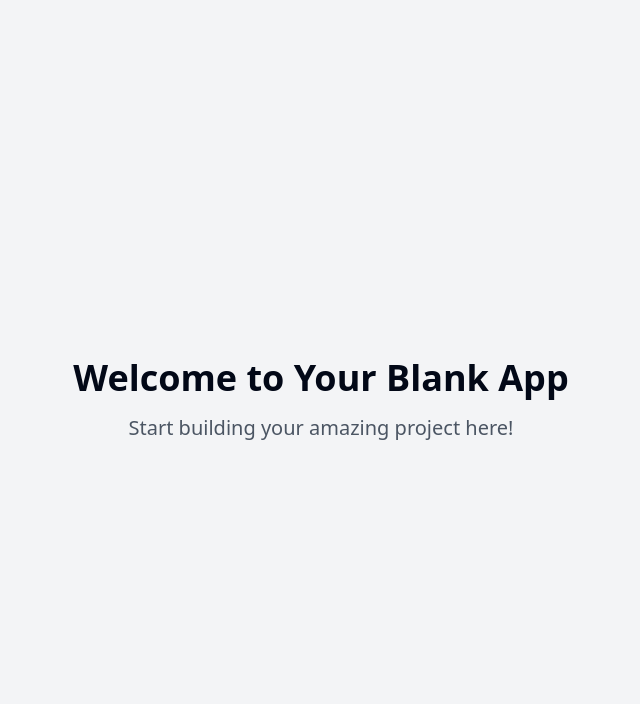
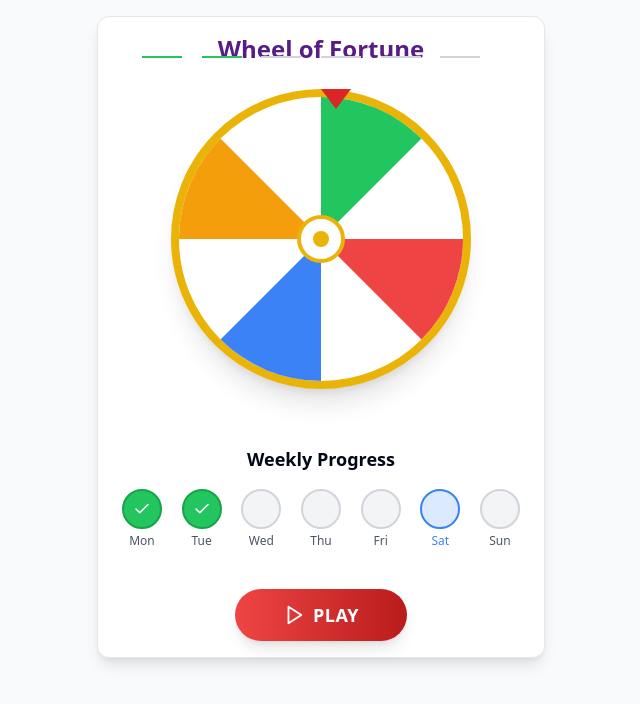
Before and after one commit to ozharu/lucky-spin-tracker-game, a React (Vite) app: page / in a window 1280 px wide. Shown: the top 704 px of the page, without its empty margins (319-959 px from the left). Built offline with nearby package versions, Linux system fonts and the light colour scheme.

Commit message:
Implement wheel of fortune prototype
This commit implements a basic wheel of fortune game prototype with a spinning wheel, milestone tracker, and play button.

```diff
--- /dev/null
+++ b/src/components/MilestoneTracker.tsx
@@ -0,0 +1,60 @@
+
+import React from 'react';
+import { cn } from '@/lib/utils';
+import { Check } from 'lucide-react';
+
+interface MilestoneTrackerProps {
+  playedDays: string[];
+  currentDay: string;
+}
+
+const daysOfWeek = ['Mon', 'Tue', 'Wed', 'Thu', 'Fri', 'Sat', 'Sun'];
+
+const MilestoneTracker: React.FC<MilestoneTrackerProps> = ({ playedDays, currentDay }) => {
+  return (
+    <div className="w-full pt-8 pb-4">
+      <h2 className="text-lg font-bold text-center mb-4">Weekly Progress</h2>
+
+      <div className="flex justify-between items-center px-2 max-w-md mx-auto">
+        {daysOfWeek.map((day, index) => {
+          const isPlayed = playedDays.includes(day);
+          const isToday = day === currentDay;
+
+          return (
+            <div key={day} className="flex flex-col items-center">
+              {/* Connection line */}
+              {index < daysOfWeek.length - 1 && (
+                <div className={cn(
+                  "hidden md:block absolute h-0.5 w-10 top-[56px] ml-10",
+                  isPlayed ? "bg-green-500" : "bg-gray-300"
+                )}></div>
+              )}
+
+              {/* Day circle */}
+              <div className={cn(
+                "w-10 h-10 rounded-full border-2 flex items-center justify-center relative",
+                isPlayed
+                  ? "bg-green-500 border-green-600"
+                  : isToday
+                    ? "bg-blue-100 border-blue-500"
+                    : "bg-gray-100 border-gray-300"
+              )}>
+                {isPlayed && <Check size={18} className="text-white" />}
+              </div>
+
+              {/* Day label */}
+              <span className={cn(
+                "text-xs mt-1 font-medium",
+                isToday ? "text-blue-500" : "text-gray-600"
+              )}>
+                {day}
+              </span>
+            </div>
+          );
+        })}
+      </div>
+    </div>
+  );
+};
+
+export default MilestoneTracker;
--- /dev/null
+++ b/src/components/SpinButton.tsx
@@ -0,0 +1,32 @@
+
+import React from 'react';
+import { Play } from 'lucide-react';
+
+interface SpinButtonProps {
+  onClick: () => void;
+  disabled?: boolean;
+}
+
+const SpinButton: React.FC<SpinButtonProps> = ({ onClick, disabled = false }) => {
+  return (
+    <button
+      className={`
+        relative flex items-center justify-center
+        px-12 py-3 text-lg font-bold text-white
+        bg-gradient-to-r from-red-500 to-red-700
+        rounded-full uppercase tracking-wide shadow-lg
+        transition-all duration-200 transform
+        hover:from-red-600 hover:to-red-800 hover:scale-105
+        active:scale-95 focus:outline-none focus:ring-2 focus:ring-red-500 focus:ring-opacity-50
+        ${disabled ? 'opacity-50 cursor-not-allowed' : ''}
+      `}
+      onClick={onClick}
+      disabled={disabled}
+    >
+      <Play className="mr-2" size={22} />
+      Play
+    </button>
+  );
+};
+
+export default SpinButton;
--- /dev/null
+++ b/src/components/WheelOfFortune.tsx
@@ -0,0 +1,123 @@
+
+import React, { useRef, useState } from 'react';
+import { cn } from '@/lib/utils';
+
+interface WheelOfFortuneProps {
+  onSpinComplete: (prize: string) => void;
+}
+
+interface Prize {
+  id: string;
+  name: string;
+  color: string;
+  textColor: string;
+  probability: number;
+}
+
+const prizes: Prize[] = [
+  { id: 'free-bet', name: '1 Free Bet', color: 'bg-amber-500', textColor: 'text-black', probability: 0.25 },
+  { id: 'odd-boost', name: 'Odd Boost x2', color: 'bg-green-500', textColor: 'text-white', probability: 0.25 },
+  { id: 'try-again', name: 'Try again', color: 'bg-red-500', textColor: 'text-white', probability: 0.25 },
+  { id: 'double-wins', name: 'Double your wins', color: 'bg-blue-500', textColor: 'text-white', probability: 0.25 },
+];
+
+const WheelOfFortune: React.FC<WheelOfFortuneProps> = ({ onSpinComplete }) => {
+  const [isSpinning, setIsSpinning] = useState(false);
+  const [rotationDegree, setRotationDegree] = useState(0);
+  const wheelRef = useRef<HTMLDivElement>(null);
+
+  const spinWheel = () => {
+    if (isSpinning) return;
+
+    setIsSpinning(true);
+
+    // Determine the winning prize based on probability
+    let randValue = Math.random();
+    let cumulativeProbability = 0;
+    let winningIndex = 0;
+
+    for (let i = 0; i < prizes.length; i++) {
+      cumulativeProbability += prizes[i].probability;
+      if (randValue <= cumulativeProbability) {
+        winningIndex = i;
+        break;
+      }
+    }
+
+    // Calculate the rotation needed to land on the winning prize
+    // Each segment is 90 degrees (360/4), and we need to account for the current position
+    const segmentAngle = 360 / prizes.length;
+    const targetAngle = 360 - (winningIndex * segmentAngle);
+
+    // Add extra rotations (2-5 full rotations) for effect and to make it harder to predict
+    const extraRotations = 2 + Math.floor(Math.random() * 4);
+    const totalRotation = extraRotations * 360 + targetAngle;
+
+    // Apply the rotation
+    if (wheelRef.current) {
+      wheelRef.current.style.setProperty('--spin-to', `${totalRotation}deg`);
+      wheelRef.current.classList.add('wheel-spin');
+    }
+
+    // Handle the completion of the spin
+    setTimeout(() => {
+      setIsSpinning(false);
+      onSpinComplete(prizes[winningIndex].name);
+
+      // Reset rotation for next spin
+      setRotationDegree(totalRotation % 360);
+      if (wheelRef.current) {
+        wheelRef.current.classList.remove('wheel-spin');
+        wheelRef.current.style.transform = `rotate(${totalRotation % 360}deg)`;
+      }
+    }, 4000); // Animation duration
+  };
+
+  return (
+    <div className="relative w-full max-w-[300px] aspect-square mx-auto">
+      {/* Center pointer */}
+      <div className="absolute top-0 left-1/2 transform -translate-x-1/2 -translate-y-1/2 z-10 w-0 h-0">
+        <div className="w-0 h-0 border-l-[15px] border-r-[15px] border-t-[20px] border-l-transparent border-r-transparent border-t-red-600"></div>
+      </div>
+
+      {/* Wheel */}
+      <div
+        ref={wheelRef}
+        className="wheel w-full h-full rounded-full overflow-hidden shadow-xl border-8 border-yellow-500 transition-transform duration-300"
+        style={{ transform: `rotate(${rotationDegree}deg)` }}
+      >
+        {/* Wheel segments */}
+        <div className="w-full h-full relative">
+          {prizes.map((prize, index) => {
+            const angle = (360 / prizes.length) * index;
+
+            return (
+              <div
+                key={prize.id}
+                className={cn(
+                  "absolute w-1/2 h-1/2 origin-bottom-right flex items-start justify-center py-4 px-2",
+                  prize.color,
+                  prize.textColor
+                )}
+                style={{
+                  transform: `rotate(${angle}deg) skew(45deg)`
+                }}
+              >
+                <div className="transform -rotate-[45deg] text-center -translate-y-2 font-bold">
+                  {prize.name}
+                </div>
+              </div>
+            );
+          })}
+        </div>
+      </div>
+
+      {/* Center circle */}
+      <div className="absolute top-1/2 left-1/2 transform -translate-x-1/2 -translate-y-1/2 w-12 h-12 bg-white rounded-full border-4 border-yellow-500 z-10 flex items-center justify-center">
+        <div className="w-4 h-4 bg-yellow-500 rounded-full"></div>
+      </div>
+    </div>
+  );
+};
+
+export default WheelOfFortune;
--- a/src/index.css
+++ b/src/index.css
@@ -1,3 +1,4 @@
+
 @tailwind base;
 @tailwind components;
 @tailwind utilities;
@@ -99,3 +100,32 @@
     @apply bg-background text-foreground;
   }
 }
+
+@keyframes spin {
+  from {
+    transform: rotate(0deg);
+  }
+  to {
+    transform: rotate(var(--spin-to, 360deg));
+  }
+}
+
+.wheel-spin {
+  animation: spin 4s cubic-bezier(0.2, 0.8, 0.2, 1) forwards;
+}
+
+@keyframes pop {
+  0% {
+    transform: scale(1);
+  }
+  50% {
+    transform: scale(1.1);
+  }
+  100% {
+    transform: scale(1);
+  }
+}
+
+.pop-animation {
+  animation: pop 0.3s ease-in-out;
+}
--- a/src/pages/Index.tsx
+++ b/src/pages/Index.tsx
@@ -1,11 +1,89 @@
-// Update this page (the content is just a fallback if you fail to update the page)
+
+import React, { useState, useEffect } from 'react';
+import { useToast } from '@/components/ui/use-toast';
+import WheelOfFortune from '@/components/WheelOfFortune';
+import MilestoneTracker from '@/components/MilestoneTracker';
+import SpinButton from '@/components/SpinButton';
 
 const Index = () => {
+  const { toast } = useToast();
+  const [isSpinning, setIsSpinning] = useState(false);
+  const [lastPrize, setLastPrize] = useState<string | null>(null);
+  const [playedDays, setPlayedDays] = useState<string[]>([]);
+
+  // Get current day for the milestone tracker
+  const getCurrentDay = (): string => {
+    const days = ['Sun', 'Mon', 'Tue', 'Wed', 'Thu', 'Fri', 'Sat'];
+    const today = new Date();
+    return days[today.getDay()];
+  };
+
+  // For demo purposes, simulate some already played days
+  useEffect(() => {
+    // In a real app, this would come from a database or localStorage
+    const mockPlayedDays = ['Mon', 'Tue']; // Example: user played on Monday and Tuesday
+    setPlayedDays(mockPlayedDays);
+  }, []);
+
+  const handleSpin = () => {
+    if (isSpinning) return;
+
+    setIsSpinning(true);
+
+    // Record that the user played today
+    const today = getCurrentDay();
+    if (!playedDays.includes(today)) {
+      setPlayedDays([...playedDays, today]);
+    }
+  };
+
+  const handleSpinComplete = (prize: string) => {
+    setIsSpinning(false);
+    setLastPrize(prize);
+
+    // Show toast with the prize
+    toast({
+      title: "🎉 Congratulations!",
+      description: `You won: ${prize}`,
+      duration: 5000,
+    });
+  };
+
   return (
-    <div className="min-h-screen flex items-center justify-center bg-gray-100">
-      <div className="text-center">
-        <h1 className="text-4xl font-bold mb-4">Welcome to Your Blank App</h1>
-        <p className="text-xl text-gray-600">Start building your amazing project here!</p>
+    <div className="min-h-screen flex flex-col items-center justify-start p-4 bg-gray-50">
+      <div className="w-full max-w-md mx-auto p-4 rounded-xl bg-white shadow-lg border border-gray-200">
+        <h1 className="text-2xl font-bold text-center mb-6 text-purple-900">
+          Wheel of Fortune
+        </h1>
+
+        {/* Wheel component */}
+        <div className="mb-6">
+          <WheelOfFortune
+            onSpinComplete={handleSpinComplete}
+          />
+        </div>
+
+        {/* Last prize won */}
+        {lastPrize && (
+          <div className="pop-animation text-center mb-4 p-2 bg-yellow-100 rounded-md">
+            <h3 className="font-medium">Last Prize:</h3>
+            <p className="text-lg font-bold">{lastPrize}</p>
+          </div>
+        )}
+
+        {/* Milestone tracker */}
+        <MilestoneTracker
+          playedDays={playedDays}
+          currentDay={getCurrentDay()}
+        />
+
+        {/* Play button */}
+        <div className="flex justify-center mt-6">
+          <SpinButton
+            onClick={handleSpin}
+            disabled={isSpinning}
+          />
+        </div>
       </div>
     </div>
   );
```
